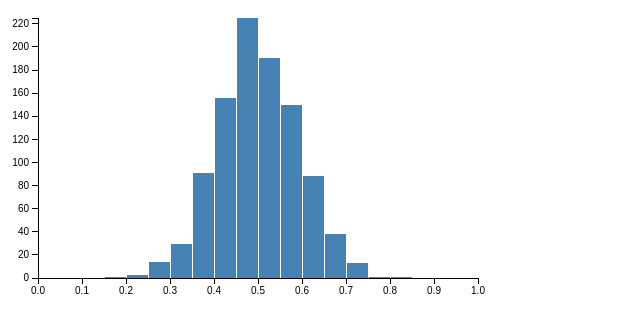
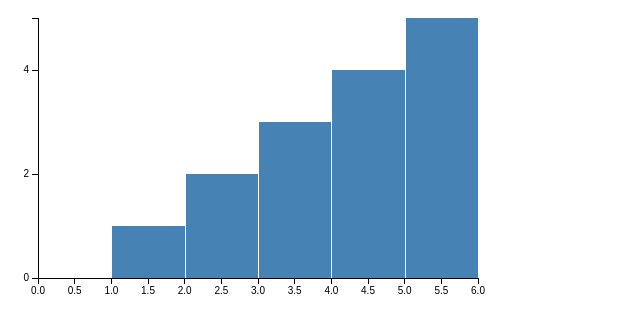
Before and after one commit to lianilychee/testPie, a plain HTML site: page histogram.html in a window 1280 px wide. Shown: the whole page, without its empty margins (0-640 px from the left). Drawn offline with nearby package versions, Linux system fonts and the light colour scheme.

Commit message:
Check eet.

```diff
--- a/histogram.html
+++ b/histogram.html
@@ -12,16 +12,12 @@
 <script>
 
 // Put tweets in the correct format.
-hello = [ 1, 1, 6]
+hello = [ 1,
+		  2,2,
+		  3,3,3,
+		  4,4,4,4,
+		  5,5,5,5,5]
 
-
-// Generate a Bates distribution of 10 random variables.
-var size = 1000; // dataset length
-var varInd  = 10; // number of independent variables, whatever that means
-var values = d3.range(size).map(d3.random.bates(varInd));
-
-// A formatter for counts.
-	var formatCount = d3.format(",.0f");
 
 // General SVG settings
 var margin = {top: 10, right: 30, bottom: 30, left: 30},
@@ -34,9 +30,9 @@ var svg = d3.select("body").append("svg")
 	.append("g")
 	.attr("transform", "translate(" + margin.left + "," + margin.top + ")");
 
-// Set up x-axis
+// Set up and draw x-axis.
 var x = d3.scale.linear()
-	.domain([0, 1])
+	.domain( [0, d3.max(hello)+1 ])
 	.range([0, width]);
 
 var xAxis = d3.svg.axis()
@@ -51,22 +47,24 @@ svg.append("g")
 // Generate a histogram using twenty uniformly-spaced bins.
 // Histogram generation MUST go before y-axis, for some reason.
 var data = d3.layout.histogram()
-	.bins(x.ticks(20))
-	(values);
+	.bins(x.ticks( d3.max(hello) ))
+	(hello);
 
-// Set up y-axis
+// Set up and draw y-axis
 var y = d3.scale.linear()
 	.domain([0, d3.max(data, function(d) { return d.y; })])
 	.range([height, 0]);
 
 var yAxis = d3.svg.axis()
 	.scale(y)
-	.orient("left");
+	.orient("left")
+	.ticks(2);
 
 svg.append("g")
 	.attr("class", "y axis")
 	.call(yAxis);
 
+// Draw bars.
 var bar = svg.selectAll(".bar")
 	.data(data)
   .enter().append("g")
```
